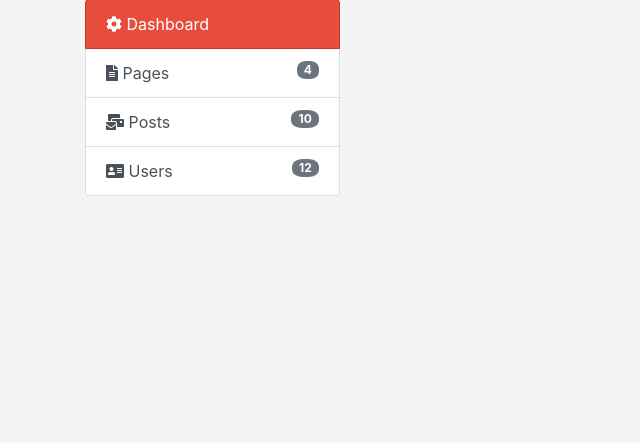
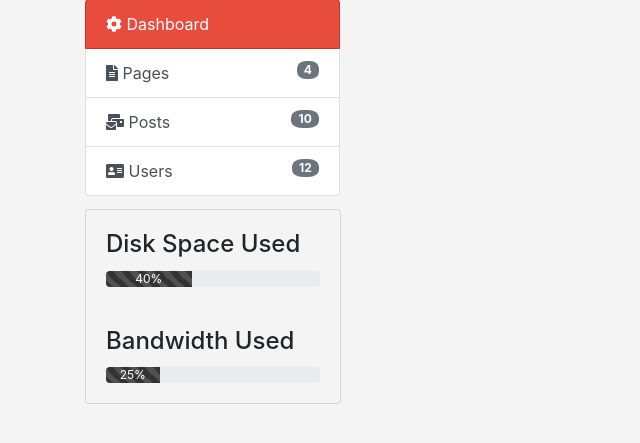
Before and after one commit to Xerith89/CMSTheme, a PHP site: page /html/index.html in a window 1280 px wide. Shown: the part 212-655 px from the top of the page, without its empty margins (0-640 px from the left). Run offline with PHP 8.4, Linux system fonts and the light colour scheme; some libraries are stand-ins or nearby versions.

Commit message:
progress bars added to sidebar.

```diff
--- a/css/style.css
+++ b/css/style.css
@@ -148,7 +148,23 @@ Badges
     text-align: center;
     border-radius: 40%;
     float: right;
+}
 
+/*
+SideBar
+*/
+
+.list-group {
+    margin-bottom: 5%;
+}
+
+.card {
+    background: #f4f4f4;
+}
+
+.progress-bar-striped {
+    background-color: #333333;
+    color:#ffffff;
 }
 
 
--- a/html/index.html
+++ b/html/index.html
@@ -83,6 +83,23 @@
                         <a href="post.html" class="list-group-item list-group-item-action"><span class="fas fa-mail-bulk" aria-hidden="true"></span> Posts<span class="badge badge-pill badge-secondary">10</span></a>
                         <a href="users.html" class="list-group-item list-group-item-action"><span class="fas fa-address-card" aria-hidden="true"></span> Users<span class="badge badge-pill badge-secondary">12</span></a>
                     </div>
+
+                    <!--Progress Bar-->
+                    <div class="card" style="width: 16rem;">
+                        <div class="card-body">
+                        <h4 class="card-title">Disk Space Used</h4>
+                            <div class="progress">
+                                <div class="progress-bar progress-bar-striped progress-bar-animated" role="progressbar" style="width: 40%" aria-valuenow="40" aria-valuemin="0" aria-valuemax="100">40%</div>
+                            </div>
+                        </div>
+                        <div class="card-body">
+                            <h4 class="card-title">Bandwidth Used</h4>
+                                <div class="progress">
+                                    <div class="progress-bar progress-bar-striped progress-bar-animated" role="progressbar" style="width: 25%" aria-valuenow="25" aria-valuemin="0" aria-valuemax="100">25%</div>
+                                </div>
+                            </div>
+                        </div>
+                    </div>
             </div>
             <div class="cold-md-9">
 
```
